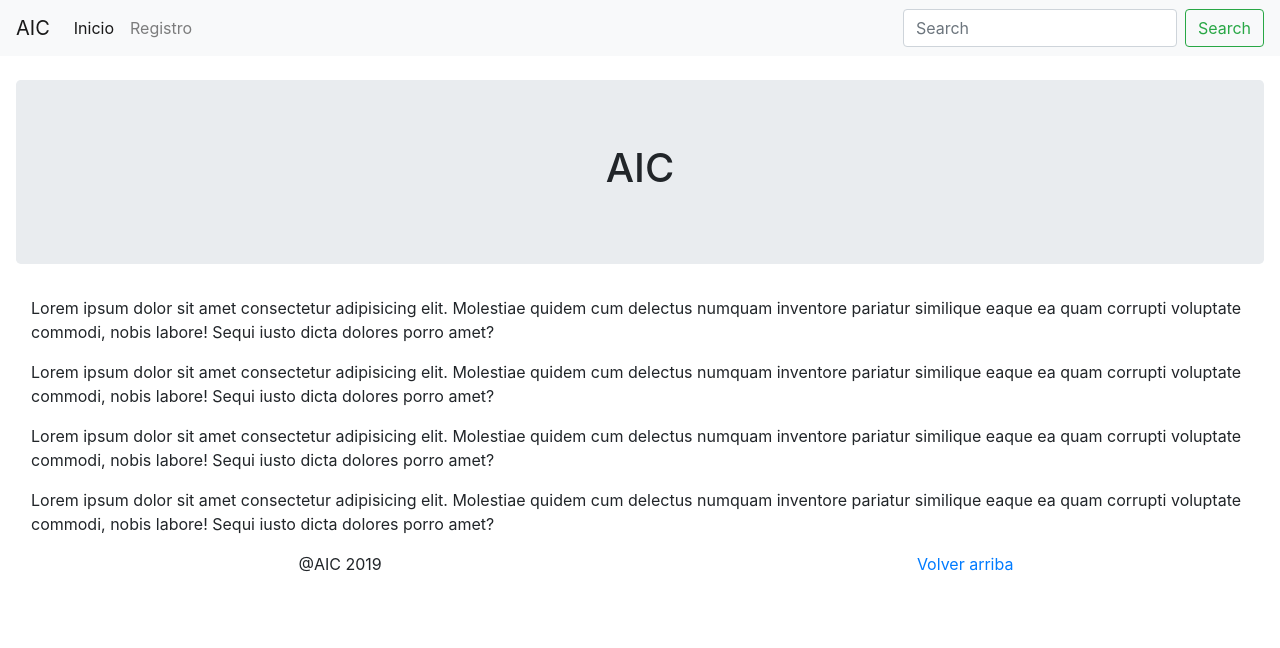
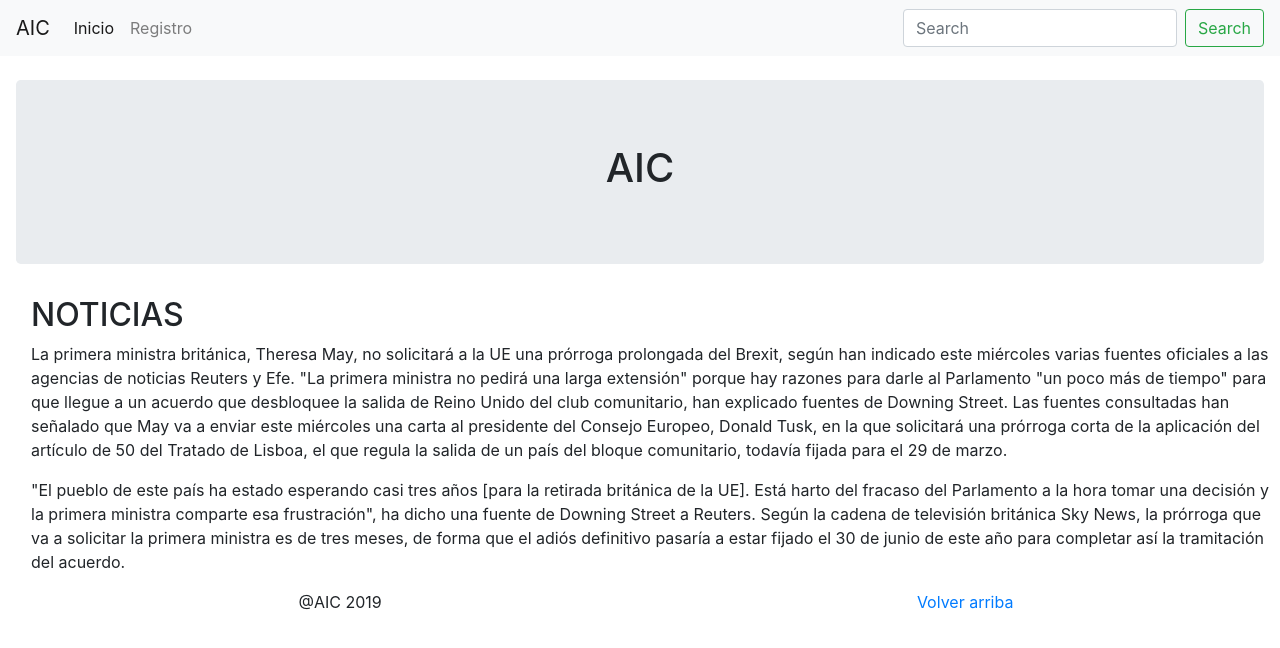
Before and after one commit to Ibaia/AIC, a plain HTML site: page WebContent/index.html in a window 1280 px wide. Drawn offline with nearby package versions, Linux system fonts and the light colour scheme.

Commit message:
cambio en el index.html

```diff
--- a/WebContent/index.html
+++ b/WebContent/index.html
@@ -40,11 +40,10 @@
         <h1 class="text-center">AIC</h1>
       </div>
       <div class="container-fluid mr-1 ml-3">
-          <p>Lorem ipsum dolor sit amet consectetur adipisicing elit. Molestiae quidem cum delectus numquam inventore pariatur similique eaque ea quam corrupti voluptate commodi, nobis labore! Sequi iusto dicta dolores porro amet?</p>
-          <p>Lorem ipsum dolor sit amet consectetur adipisicing elit. Molestiae quidem cum delectus numquam inventore pariatur similique eaque ea quam corrupti voluptate commodi, nobis labore! Sequi iusto dicta dolores porro amet?</p>
-          <p>Lorem ipsum dolor sit amet consectetur adipisicing elit. Molestiae quidem cum delectus numquam inventore pariatur similique eaque ea quam corrupti voluptate commodi, nobis labore! Sequi iusto dicta dolores porro amet?</p>
-          <p>Lorem ipsum dolor sit amet consectetur adipisicing elit. Molestiae quidem cum delectus numquam inventore pariatur similique eaque ea quam corrupti voluptate commodi, nobis labore! Sequi iusto dicta dolores porro amet?</p>
-      </div>
+          <h2>NOTICIAS</h2>
+          <p>La primera ministra británica, Theresa May, no solicitará a la UE una prórroga prolongada del Brexit, según han indicado este miércoles varias fuentes oficiales a las agencias de noticias Reuters y Efe. "La primera ministra no pedirá una larga extensión" porque hay razones para darle al Parlamento "un poco más de tiempo" para que llegue a un acuerdo que desbloquee la salida de Reino Unido del club comunitario, han explicado fuentes de Downing Street. Las fuentes consultadas han señalado que May va a enviar este miércoles una carta al presidente del Consejo Europeo, Donald Tusk, en la que solicitará una prórroga corta de la aplicación del artículo de 50 del Tratado de Lisboa, el que regula la salida de un país del bloque comunitario, todavía fijada para el 29 de marzo.</p>
+          <p>"El pueblo de este país ha estado esperando casi tres años [para la retirada británica de la UE]. Está harto del fracaso del Parlamento a la hora tomar una decisión y la primera ministra comparte esa frustración", ha dicho una fuente de Downing Street a Reuters. Según la cadena de televisión británica Sky News, la prórroga que va a solicitar la primera ministra es de tres meses, de forma que el adiós definitivo pasaría a estar fijado el 30 de junio de este año para completar así la tramitación del acuerdo.</p>
+     </div>
 
 
     </main>
```
